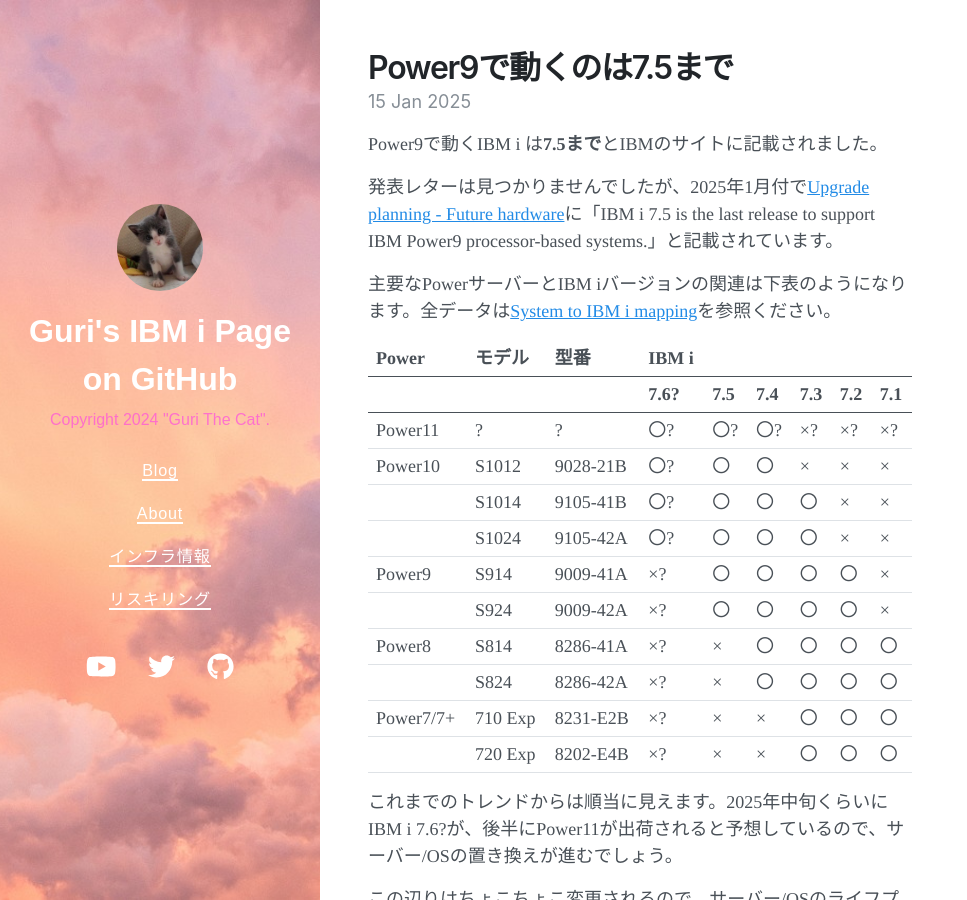
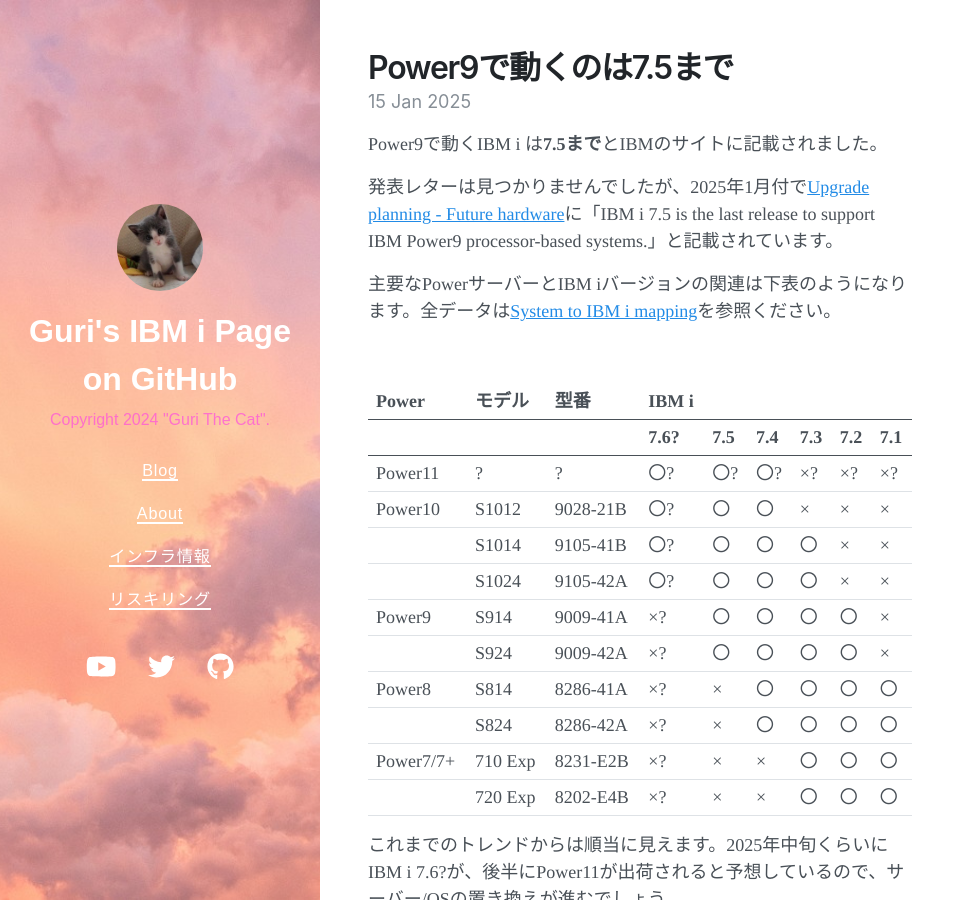
Before and after one commit to GuriCat/GuriPages, a Jekyll site: the page built from _posts/2025-01-15-Power9で動くのは7.5まで.markdown, in a window 1280 px wide and 900 px high. Shown: the whole window, without its empty margins (0-967 px from the left). Built offline with Jekyll 4.4.1, drawn with Linux system fonts in a browser that asks for light colours; nearby versions of some CDN libraries; a script that is not in the unit is left out.

Commit message:
Update 2025-01-15-Power9で動くのは7.5まで.markdown

```diff
--- a/_posts/2025-01-15-Power9で動くのは7.5まで.markdown
+++ b/_posts/2025-01-15-Power9で動くのは7.5まで.markdown
@@ -9,6 +9,8 @@
 発表レターは見つかりませんでしたが、2025年1月付で[Upgrade planning - Future hardware](https://www.ibm.com/support/pages/node/687283){:target="_blank"}に「IBM i 7.5 is the last release to support IBM Power9 processor-based systems.」と記載されています。
 
 主要なPowerサーバーとIBM iバージョンの関連は下表のようになります。全データは[System to IBM i mapping](https://www.ibm.com/support/pages/system-ibm-i-mapping){:target="_blank"}を参照ください。
+
+<br>
 
 |Power  |モデル|型番    |IBM i|
 |       |     |        |7.6?|7.5|7.4|7.3|7.2|7.1|
@@ -32,18 +34,17 @@
 <P>
 この辺りはちょこちょこ変更されるので、サーバー/OSのライフプランを定期的に確認しないとですね。
 
+
+<hr>
 <br>
-<hr>
 
-<P>
-
-<P>
+<br>
 
 幸い、[FORTRA社の年次サーベイ](https://www.fortra.com/resources/upcoming/2025-ibm-i-marketplace-survey-results-revealed-apac){:target="_blank"}にもあるように、IBM i のユーザーで **「2025年の崖」**[^1]で「12兆円/年の損失」の根拠とされている「基幹系システムを...この状態のまま...21年以上稼働している企業」([原典-本文](https://www.meti.go.jp/shingikai/mono_info_service/digital_transformation/pdf/20180907_03.pdf){:target="_blank"}の27ページ)に該当するケースはまれだと推測しています。
 
-<P>
+<br>
 
-
+<br>
 
 [^1]:
 
```
